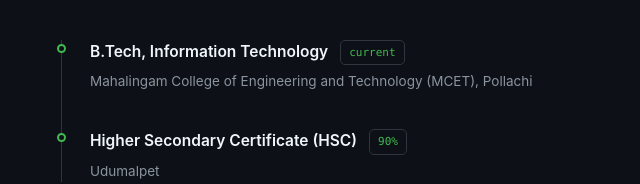
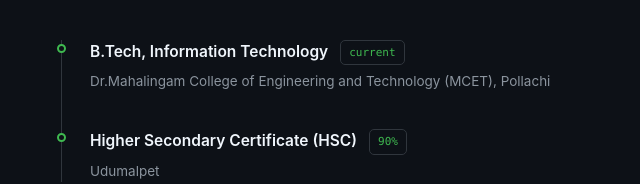
Before and after one commit to Pranav-125/Portfolio, a plain HTML site: page index.html in a window 1280 px wide. Shown: the part 3581-3765 px from the top of the page, 61-701 px from the left. Drawn offline with Linux system fonts and the light colour scheme.

Commit message:
Update index.html

```diff
--- a/index.html
+++ b/index.html
@@ -276,7 +276,7 @@
               <h3>B.Tech, Information Technology</h3>
               <span class="timeline-tag">current</span>
             </div>
-            <p>Mahalingam College of Engineering and Technology (MCET), Pollachi</p>
+            <p>Dr.Mahalingam College of Engineering and Technology (MCET), Pollachi</p>
           </div>
         </div>
         <div class="timeline-item">
```
